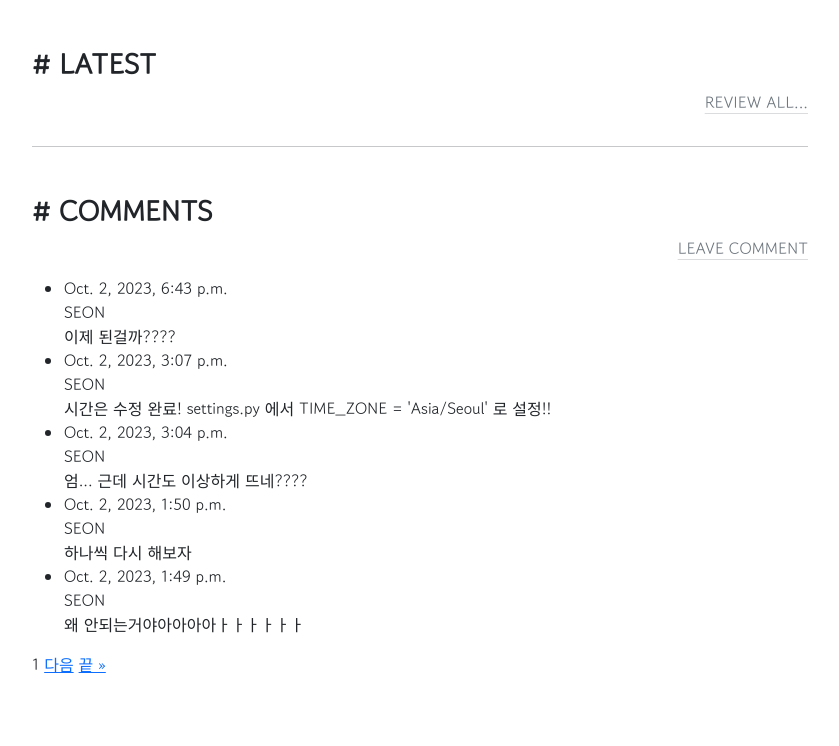
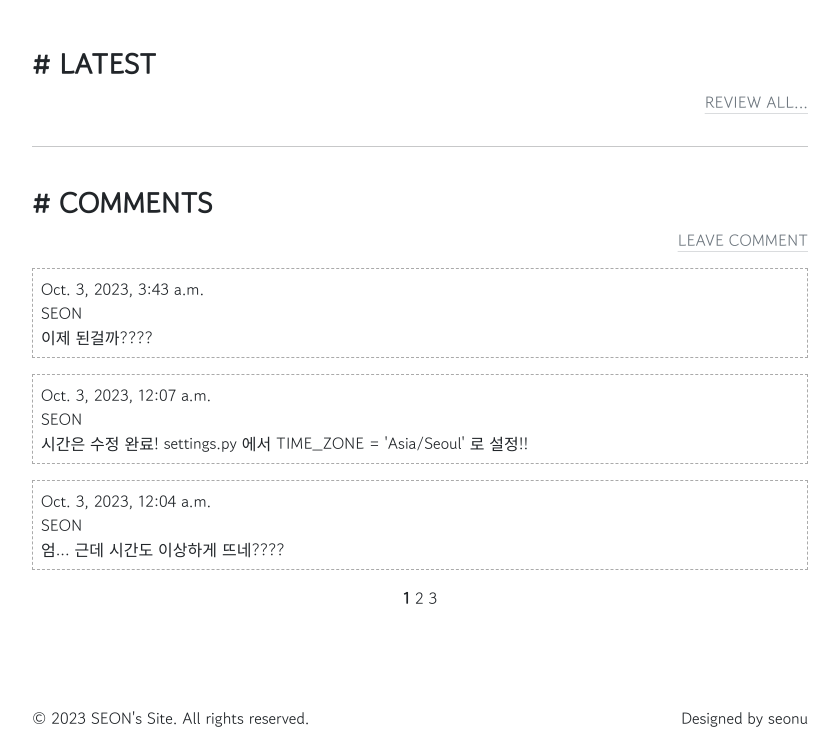
Before and after one commit to Seonu1015/wep_app_practices, a Django app: page /add-comment/ in a window 1280 px wide. Shown: the part 89-835 px from the top of the page, without its empty margins (220-1059 px from the left). Before the commit the page ends 762 px from the top, so only its background shows below. Run offline with Django 4.2, Linux system fonts and the light colour scheme; data comes from the database, SQL or seed files in the repository; both versions use the stored data as it was after the commit.

Commit message:
Feat: comment 기능 추가

```diff
--- a/seon_site/game/templates/game/review_confirm_delete.html
+++ b/seon_site/game/templates/game/review_confirm_delete.html
@@ -2,10 +2,12 @@
 
 <!DOCTYPE html>
 <html>
+
 <head>
     <meta charset="UTF-8">
     <title>리뷰 삭제</title>
-        <link href="https://cdn.jsdelivr.net/npm/bootstrap@5.3.2/dist/css/bootstrap.min.css" rel="stylesheet" integrity="sha384-T3c6CoIi6uLrA9TneNEoa7RxnatzjcDSCmG1MXxSR1GAsXEV/Dwwykc2MPK8M2HN" crossorigin="anonymous">
+    <link href="https://cdn.jsdelivr.net/npm/bootstrap@5.3.2/dist/css/bootstrap.min.css" rel="stylesheet"
+        integrity="sha384-T3c6CoIi6uLrA9TneNEoa7RxnatzjcDSCmG1MXxSR1GAsXEV/Dwwykc2MPK8M2HN" crossorigin="anonymous">
 
     <link rel="preconnect" href="https://fonts.googleapis.com">
     <link rel="preconnect" href="https://fonts.gstatic.com" crossorigin>
@@ -25,4 +27,5 @@
         </form>
     </div>
 </body>
+
 </html>
--- a/seon_site/game/templates/game/review_confirm_update.html
+++ b/seon_site/game/templates/game/review_confirm_update.html
@@ -2,10 +2,12 @@
 
 <!DOCTYPE html>
 <html>
+
 <head>
     <meta charset="UTF-8">
     <title>리뷰 수정</title>
-        <link href="https://cdn.jsdelivr.net/npm/bootstrap@5.3.2/dist/css/bootstrap.min.css" rel="stylesheet" integrity="sha384-T3c6CoIi6uLrA9TneNEoa7RxnatzjcDSCmG1MXxSR1GAsXEV/Dwwykc2MPK8M2HN" crossorigin="anonymous">
+    <link href="https://cdn.jsdelivr.net/npm/bootstrap@5.3.2/dist/css/bootstrap.min.css" rel="stylesheet"
+        integrity="sha384-T3c6CoIi6uLrA9TneNEoa7RxnatzjcDSCmG1MXxSR1GAsXEV/Dwwykc2MPK8M2HN" crossorigin="anonymous">
 
     <link rel="preconnect" href="https://fonts.googleapis.com">
     <link rel="preconnect" href="https://fonts.gstatic.com" crossorigin>
@@ -27,4 +29,5 @@
         </form>
     </div>
 </body>
+
 </html>
--- a/seon_site/game/templates/game/review_form.html
+++ b/seon_site/game/templates/game/review_form.html
@@ -2,6 +2,7 @@
 
 <!DOCTYPE html>
 <html>
+
 <head>
     <meta charset="UTF-8">
     <title>리뷰 등록</title>
@@ -27,4 +28,5 @@
         </form>
     </div>
 </body>
+
 </html>
--- a/seon_site/game/templates/home/index.html
+++ b/seon_site/game/templates/home/index.html
@@ -2,13 +2,21 @@
 
 <!DOCTYPE html>
 <html>
+
 <head>
     <meta charset="UTF-8">
     <title>Seon's Site</title>
-        <link href="https://cdn.jsdelivr.net/npm/bootstrap@5.3.2/dist/css/bootstrap.min.css" rel="stylesheet" integrity="sha384-T3c6CoIi6uLrA9TneNEoa7RxnatzjcDSCmG1MXxSR1GAsXEV/Dwwykc2MPK8M2HN" crossorigin="anonymous">
-        <script src="https://cdn.jsdelivr.net/npm/bootstrap@5.3.2/dist/js/bootstrap.bundle.min.js" integrity="sha384-C6RzsynM9kWDrMNeT87bh95OGNyZPhcTNXj1NW7RuBCsyN/o0jlpcV8Qyq46cDfL" crossorigin="anonymous"></script>
-        <script src="https://cdn.jsdelivr.net/npm/@popperjs/core@2.11.8/dist/umd/popper.min.js" integrity="sha384-I7E8VVD/ismYTF4hNIPjVp/Zjvgyol6VFvRkX/vR+Vc4jQkC+hVqc2pM8ODewa9r" crossorigin="anonymous"></script>
-        <script src="https://cdn.jsdelivr.net/npm/bootstrap@5.3.2/dist/js/bootstrap.min.js" integrity="sha384-BBtl+eGJRgqQAUMxJ7pMwbEyER4l1g+O15P+16Ep7Q9Q+zqX6gSbd85u4mG4QzX+" crossorigin="anonymous"></script>
+    <link href="https://cdn.jsdelivr.net/npm/bootstrap@5.3.2/dist/css/bootstrap.min.css" rel="stylesheet"
+        integrity="sha384-T3c6CoIi6uLrA9TneNEoa7RxnatzjcDSCmG1MXxSR1GAsXEV/Dwwykc2MPK8M2HN" crossorigin="anonymous">
+    <script src="https://cdn.jsdelivr.net/npm/bootstrap@5.3.2/dist/js/bootstrap.bundle.min.js"
+        integrity="sha384-C6RzsynM9kWDrMNeT87bh95OGNyZPhcTNXj1NW7RuBCsyN/o0jlpcV8Qyq46cDfL"
+        crossorigin="anonymous"></script>
+    <script src="https://cdn.jsdelivr.net/npm/@popperjs/core@2.11.8/dist/umd/popper.min.js"
+        integrity="sha384-I7E8VVD/ismYTF4hNIPjVp/Zjvgyol6VFvRkX/vR+Vc4jQkC+hVqc2pM8ODewa9r"
+        crossorigin="anonymous"></script>
+    <script src="https://cdn.jsdelivr.net/npm/bootstrap@5.3.2/dist/js/bootstrap.min.js"
+        integrity="sha384-BBtl+eGJRgqQAUMxJ7pMwbEyER4l1g+O15P+16Ep7Q9Q+zqX6gSbd85u4mG4QzX+"
+        crossorigin="anonymous"></script>
 
     <link rel="preconnect" href="https://fonts.googleapis.com">
     <link rel="preconnect" href="https://fonts.gstatic.com" crossorigin>
@@ -24,9 +32,12 @@
         <nav class="navbar navbar-expand-lg bg-transparent">
             <div class="container-fluid" style="padding: 0;">
                 <a class="navbar-brand" href="{% url 'home-index' %}">SEON's Game Review</a>
-                    <button class="btn btn-outline-dark" type="button" data-bs-toggle="offcanvas" data-bs-target="#offcanvasWithBothOptions" aria-controls="offcanvasWithBothOptions">
-                        <svg xmlns="http://www.w3.org/2000/svg" width="25" height="25" fill="currentColor" class="bi bi-justify" viewBox="0 0 16 16">
-                            <path fill-rule="evenodd" d="M2 12.5a.5.5 0 0 1 .5-.5h11a.5.5 0 0 1 0 1h-11a.5.5 0 0 1-.5-.5zm0-3a.5.5 0 0 1 .5-.5h11a.5.5 0 0 1 0 1h-11a.5.5 0 0 1-.5-.5zm0-3a.5.5 0 0 1 .5-.5h11a.5.5 0 0 1 0 1h-11a.5.5 0 0 1-.5-.5zm0-3a.5.5 0 0 1 .5-.5h11a.5.5 0 0 1 0 1h-11a.5.5 0 0 1-.5-.5z"/>
+                <button class="btn btn-outline-dark" type="button" data-bs-toggle="offcanvas"
+                    data-bs-target="#offcanvasWithBothOptions" aria-controls="offcanvasWithBothOptions">
+                    <svg xmlns="http://www.w3.org/2000/svg" width="25" height="25" fill="currentColor"
+                        class="bi bi-justify" viewBox="0 0 16 16">
+                        <path fill-rule="evenodd"
+                            d="M2 12.5a.5.5 0 0 1 .5-.5h11a.5.5 0 0 1 0 1h-11a.5.5 0 0 1-.5-.5zm0-3a.5.5 0 0 1 .5-.5h11a.5.5 0 0 1 0 1h-11a.5.5 0 0 1-.5-.5zm0-3a.5.5 0 0 1 .5-.5h11a.5.5 0 0 1 0 1h-11a.5.5 0 0 1-.5-.5zm0-3a.5.5 0 0 1 .5-.5h11a.5.5 0 0 1 0 1h-11a.5.5 0 0 1-.5-.5z" />
                     </svg>
                 </button>
             </div>
@@ -34,7 +45,8 @@
     </div>
 
     <!--Offcanvas-->
-        <div class="offcanvas offcanvas-top" data-bs-scroll="true" tabindex="-1" id="offcanvasWithBothOptions" aria-labelledby="offcanvasWithBothOptionsLabel">
+    <div class="offcanvas offcanvas-top" data-bs-scroll="true" tabindex="-1" id="offcanvasWithBothOptions"
+        aria-labelledby="offcanvasWithBothOptionsLabel">
         <div class="offcanvas-header p-3 mb-2 bg-dark text-white">
             <h5 class="offcanvas-title" id="offcanvasWithBothOptionsLabel">MENU</h5>
             <button type="button" class="btn-close" data-bs-dismiss="offcanvas" aria-label="Close"></button>
@@ -45,70 +57,75 @@
         </div>
     </div>
 
-        <!--LATEST Review-->
+    <!--Main-->
     <div class="container mt-5">
         <h3><strong># LATEST</strong></h3>
-            <div class="sticky-sm-bottom"><p class="text-end">
-                <a class="link-secondary link-offset-2 link-underline-opacity-25 link-underline-opacity-100-hover" href="{% url 'review-list' %}">REVIEW ALL...</a></p></div>
+        <div class="sticky-sm-bottom">
+            <p class="text-end">
+                <a class="link-secondary link-offset-2 link-underline-opacity-25 link-underline-opacity-100-hover"
+                    href="{% url 'review-list' %}">REVIEW ALL...</a>
+            </p>
+        </div>
 
         <div id="carouselExampleIndicators" class="carousel slide">
             <div class="carousel-indicators">
                 {% for item in review_data %}
-                            <button type="button" data-bs-target="#carouselExampleIndicators" data-bs-slide-to="{{ forloop.counter0 }}" {% if forloop.first %}class="active" aria-current="true"{% endif %} aria-label="Slide {{ forloop.counter }}"></button>
+                <button type="button" data-bs-target="#carouselExampleIndicators"
+                    data-bs-slide-to="{{ forloop.counter0 }}" {% if forloop.first %}class="active" aria-current="true"
+                    {% endif %} aria-label="Slide {{ forloop.counter }}"></button>
                 {% endfor %}
             </div>
             <div class="carousel-inner">
                 {% for item in review_data %}
                 <div class="carousel-item{% if forloop.first %} active{% endif %}">
-                                <a href="{% url 'review-detail' item.review.pk %}"><img src="{{ item.thumbnail_url }}" class="d-block w-100" alt="{{ item.review.title }}"></a>
+                    <a href="{% url 'review-detail' item.review.pk %}"><img src="{{ item.thumbnail_url }}"
+                            class="d-block w-100" alt="{{ item.review.title }}"></a>
                 </div>
                 {% endfor %}
             </div>
-                    <button class="carousel-control-prev" type="button" data-bs-target="#carouselExampleIndicators" data-bs-slide="prev">
+            <button class="carousel-control-prev" type="button" data-bs-target="#carouselExampleIndicators"
+                data-bs-slide="prev">
                 <span class="carousel-control-prev-icon" aria-hidden="true"></span>
                 <span class="visually-hidden">Previous</span>
             </button>
-                    <button class="carousel-control-next" type="button" data-bs-target="#carouselExampleIndicators" data-bs-slide="next">
+            <button class="carousel-control-next" type="button" data-bs-target="#carouselExampleIndicators"
+                data-bs-slide="next">
                 <span class="carousel-control-next-icon" aria-hidden="true"></span>
                 <span class="visually-hidden">Next</span>
             </button>
         </div>
         <hr>
-        </div>
 
-        <!-- Comments -->
-        <div class="container mt-5">
+        <br>
         <h3><strong># COMMENTS</strong></h3>
         <div class="sticky-sm-bottom">
             <p class="text-end">
-                    <a class="link-secondary link-offset-2 link-underline-opacity-25 link-underline-opacity-100-hover" href="#" data-bs-toggle="modal" data-bs-target="#commentModal">LEAVE COMMENT</a>
+                <a class="link-secondary link-offset-2 link-underline-opacity-25 link-underline-opacity-100-hover"
+                    href="#" data-bs-toggle="modal" data-bs-target="#commentModal">LEAVE COMMENT</a>
             </p>
         </div>
 
-            <ul>
         {% for comment in comments_page %}
-                    <li>{{ comment.created_at }}<br>{{ comment.author }}<br>{{ comment.text }}</li>
+        <p class="comment">{{ comment.created_at }}<br>{{ comment.author }}<br>{{ comment.text }}</p>
         {% endfor %}
-            </ul>
 
-            <div class="pagination">
-                <span class="step-links">
-                    {% if comments_page.has_previous %}
-                        <a href="?page=1">&laquo; 처음</a>
-                        <a href="?page={{ comments_page.previous_page_number }}">이전</a>
+        <div class="pagination justify-content-center">
+            <span class="page-links">
+                {% for page in comments_page.paginator.page_range %}
+                <span class="{% if page == comments_page.number %}current-page{% endif %}">
+                    <a class="link-dark link-offset-2 link-underline-opacity-0" href="?page={{ page }}">
+                        {% if page == comments_page.number %}
+                        <b>{{ page }}</b>
+                        {% else %}
+                        {{ page }}
                         {% endif %}
-
-                    <span class="current-page">
-                        {{ comments_page.number }}
+                    </a>
                 </span>
-
-                    {% if comments_page.has_next %}
-                        <a href="?page={{ comments_page.next_page_number }}">다음</a>
-                        <a href="?page={{ comments_page.paginator.num_pages }}">끝 &raquo;</a>
-                    {% endif %}
+                {% endfor %}
             </span>
         </div>
     </div>
+    <br><br><br><br>
 
     <!-- Comment Modal -->
     <div class="modal fade" id="commentModal" tabindex="-1" aria-labelledby="commentModalLabel" aria-hidden="true">
@@ -136,9 +153,20 @@
         </div>
     </div>
 
+
     <!--Footer-->
     <footer>
-
+        <div class="container">
+            <div class="row">
+                <div class="col-md-6">
+                    <p>&copy; {% now "Y" %} SEON's Site. All rights reserved.</p>
+                </div>
+                <div class="col-md-6 text-end">
+                    <p>Designed by seonu</p>
+                </div>
+            </div>
+        </div>
     </footer>
 </body>
+
 </html>
--- a/seon_site/game/urls.py
+++ b/seon_site/game/urls.py
@@ -10,8 +10,8 @@ from .views import (
 )
 
 urlpatterns = [
-    path('', HomeListView.as_view(template_name='home/index.html'), name="home-index"),
-    path('add-comment/', CommentView.as_view(template_name='home/index.html'), name='add-comment'),
+    path('', HomeListView.as_view(template_name='home/index.html'), name='home-index'),
+    path('add-comment/', CommentView.as_view(), name='add-comment'),
     path('reviews/', ReviewListView.as_view(template_name='game/review_list.html'), name='review-list'),
     path('review/<int:pk>/', ReviewDetailView.as_view(), name='review-detail'),
     path('review/new/', ReviewCreateView.as_view(), name='review-new'),
--- a/seon_site/game/views.py
+++ b/seon_site/game/views.py
@@ -1,13 +1,11 @@
+from django.core.paginator import Paginator
 from django.shortcuts import render, redirect
-from django.core.paginator import Paginator
 
 from django.views import View
 from django.core.paginator import Paginator
 from django.views.generic import ListView, DetailView
 from django.views.generic.edit import CreateView, UpdateView, DeleteView
 from django.urls import reverse_lazy
-
-import logging
 
 from .models import Review, Comment
 from .forms import ReviewForm, CommentForm
@@ -24,6 +22,12 @@ class HomeListView(ListView):
     def get_context_data(self, **kwargs):
         context = super().get_context_data(**kwargs)
 
+        comments = Comment.objects.order_by('-created_at')
+        page_number = self.request.GET.get('page', 1)
+        paginator = Paginator(comments, 3)
+        comments_page = paginator.get_page(page_number)
+        comment_form = CommentForm()
+
         review_data = []
         for review in context['review_data']:
             app_id = get_game_id(review.title)
@@ -31,6 +35,9 @@ class HomeListView(ListView):
             review_data.append({'review': review, 'thumbnail_url': thumbnail_url})
 
         context['review_data'] = review_data
+        context['comments_page'] = comments_page
+        context['comment_form'] = comment_form
+
         return context
 
 class ReviewListView(ListView):
@@ -78,9 +85,7 @@ class ReviewDeleteView(DeleteView):
 
 class CommentView(View):
     template_name = 'home/index.html'
-    comments_per_page = 5
-
-    logger = logging.getLogger(__name__)
+    comments_per_page = 3
 
     def get(self, request):
         comments = Comment.objects.order_by('-created_at')
@@ -96,6 +101,4 @@ class CommentView(View):
         if comment_form.is_valid():
             comment_form.save()
 
-        self.logger.debug('Posted comment data: %s', request.POST)
-
         return redirect('home-index')
--- a/seon_site/seon_site/settings.py
+++ b/seon_site/seon_site/settings.py
@@ -108,7 +108,7 @@ AUTH_PASSWORD_VALIDATORS = [
 
 LANGUAGE_CODE = 'en-us'
 
-TIME_ZONE = 'UTC'
+TIME_ZONE = 'Asia/Seoul'
 
 USE_I18N = True
 
--- a/seon_site/static/css/styles.css
+++ b/seon_site/static/css/styles.css
@@ -3,3 +3,8 @@ body {
     margin: 0 auto;
     font-family: 'Gowun Dodum', sans-serif;
 }
+
+.comment {
+    border: 1px dashed #aaaaaa;
+    padding: 0.5rem;
+}
```
Also changed, not shown: seon_site/game/templates/game/review_detail.html (+29 -12 lines), seon_site/game/templates/game/review_list.html (+25 -10 lines), seon_site/db.sqlite3, 2 other files. Lines whose indentation alone changed are shown as unchanged.
